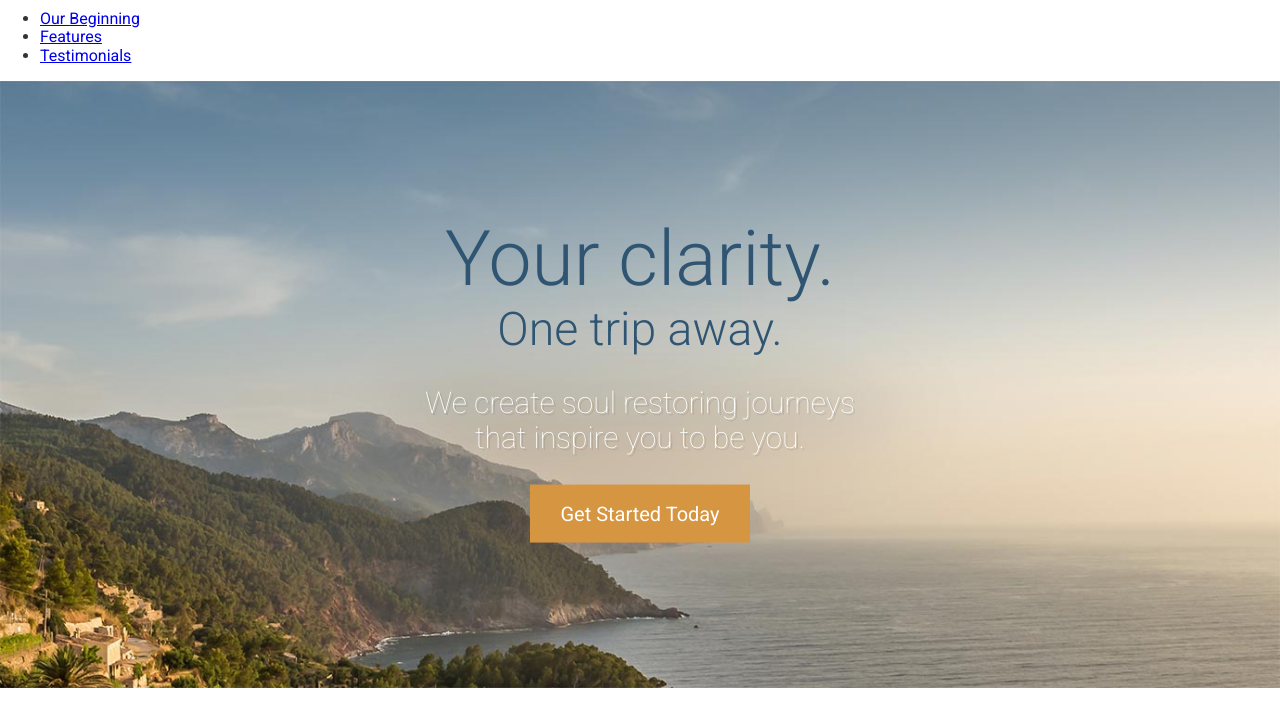
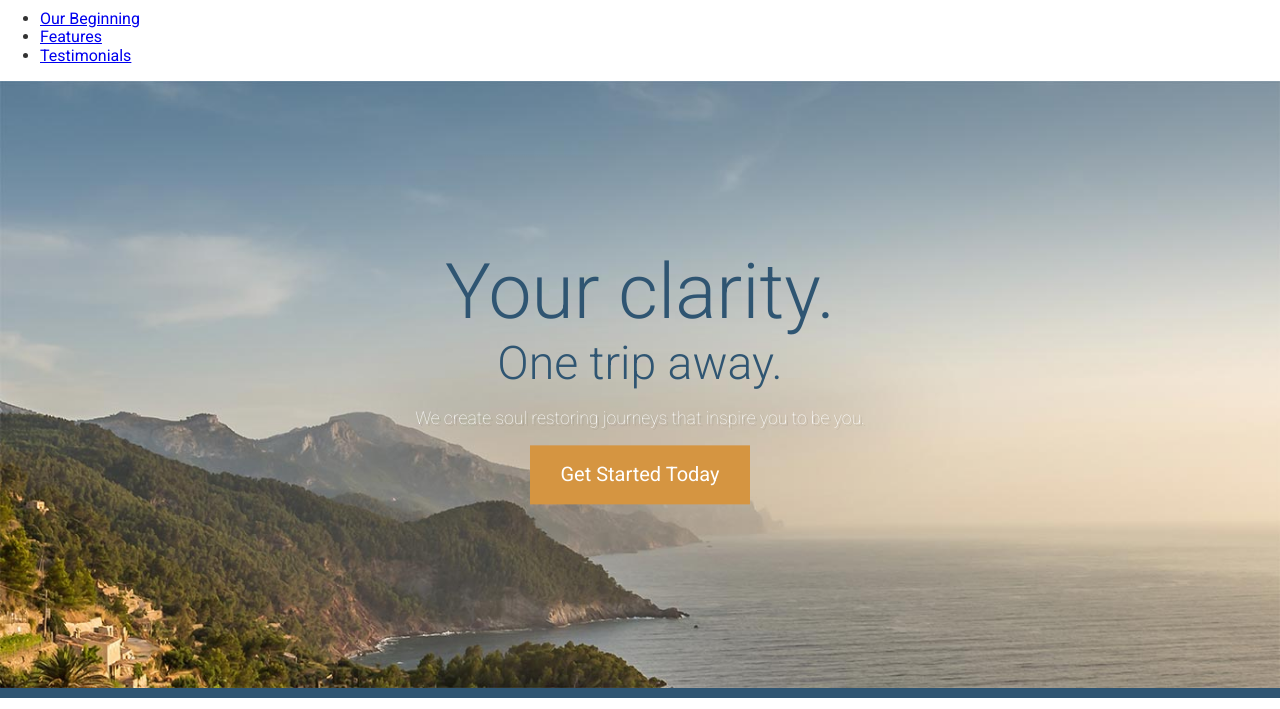
Before and after one commit to dilipthakor/travel, a website: page app/index.html in a window 1280 px wide. Shown: the part 82-791 px from the top of the page. Drawn offline with Linux system fonts and the light colour scheme.

Commit message:
all responcive completed in large hero

```diff
--- a/app/assets/styles/modules/_btn.css
+++ b/app/assets/styles/modules/_btn.css
@@ -12,8 +12,11 @@
   }
 
   &--large{
-    font-size: 1.25rem;
     padding: 1.1rem 1.9rem;
+
+    @mixin atSmall {
+      font-size: 1.25rem;
+    }
 
   }
 
--- a/app/assets/styles/modules/_large-hero.css
+++ b/app/assets/styles/modules/_large-hero.css
@@ -1,5 +1,10 @@
 .large-hero{
+  border-bottom: 10px solid $mainBlue;
   position: relative;
+
+&__image{
+  display: block;
+}
 
 &__text-content {
     position: absolute;
@@ -14,26 +19,20 @@
     font-weight: 300;
     color: $mainBlue;
     margin: 0;
-    font-size: 1.1rem;
+    font-size: 2.4rem;
 
   @mixin atSmall {
-    font-size: 2rem;
+    font-size: 4.8rem;
   }
 
-  @mixin atMedium {
-    font-size: 3.2rem;
-  }
 
-  @mixin atLarge {
-    font-size: 4.8rem;
-  }
   }
 
 
   &__subtitle {
     font-weight: 300;
     color: $mainBlue;
-    font-size: 1.1rem;
+    font-size: 1.5rem;
     margin: 0;
 
     @mixin atSmall {
@@ -43,12 +42,16 @@
 
   &__description{
     color: #FFF;
-    font-size: 1.875rem;
+    font-size: 1.1rem;
     font-weight: 100;
     text-shadow: 2px 2px 0 rgba(0,0,0,0.1);
     max-width: 30rem;
     margin-left: auto;
     margin-right: auto;
+
+    @mixin atSmall{
+      font-size: 1.875 rem;
+    }
   }
 
 }
--- /dev/null
+++ b/app/assets/styles/modules/_wrapper.css
@@ -0,0 +1,4 @@
+.wrapper{
+  padding-left: 18px;
+  padding-right: 18px;
+}
--- a/app/assets/styles/styles.css
+++ b/app/assets/styles/styles.css
@@ -5,3 +5,4 @@
 @import "modules/_large-hero";
 @import "modules/_large-hero";
 @import "modules/_btn";
+@import "modules/_wrapper";
--- a/app/index.html
+++ b/app/index.html
@@ -28,13 +28,15 @@
       <source srcset="assets/images/hero--large.jpg 1920, assets/images/hero--large-hi-dpi.jpg 3840w" media="(min-width: 1380px)">
       <source srcset="assets/images/hero--medium.jpg 1380w,assets/images/hero--medium-hi-dpi.jpg 2760w" media="(min-width: 990px)">
       <source srcset="assets/images/hero--small.jpg 990w, assets/images/hero--small-hi-dpi.jpg 1980w" media="(min-width: 640px)">
-      <img srcset="assets/images/hero--smaller.jpg 640w, assets/images/hero--smaller-hi-dpi.jpg 1280w" alt="coastal view of ocean and mountains">
+      <img srcset="assets/images/hero--smaller.jpg 640w, assets/images/hero--smaller-hi-dpi.jpg 1280w" alt="coastal view of ocean and mountains" class="large-hero__image">
   </picture>
     <div class= "large-hero__text-content">
-      <h1 class="large-hero__title">Your clarity.</h1>
-      <h2 class="large-hero__subtitle">One trip away.</h2>
-      <p class="large-hero__description">We create soul restoring journeys that inspire you to be you.</p>
-      <p><a href="#" class="btn btn--orange btn--large">Get Started Today</a></p>
+      <div class="wrapper">
+        <h1 class="large-hero__title">Your clarity.</h1>
+        <h2 class="large-hero__subtitle">One trip away.</h2>
+        <p class="large-hero__description">We create soul restoring journeys that inspire you to be you.</p>
+        <p><a href="#" class="btn btn--orange btn--large">Get Started Today</a></p>
+     </div>
     </div>
   </div>
 
--- a/app/temp/styles/styles.css
+++ b/app/temp/styles/styles.css
@@ -461,8 +461,13 @@ img{
 }
 
 .large-hero{
+  border-bottom: 10px solid #2f5572;
   position: relative;
 
+}
+
+.large-hero__image{
+  display: block;
 }
 
 .large-hero__text-content {
@@ -479,34 +484,24 @@ img{
     font-weight: 300;
     color: #2f5572;
     margin: 0;
-    font-size: 1.1rem;
+    font-size: 2.4rem;
+
+
   }
 
 @media (min-width: 530px) {
 
 .large-hero__title {
-    font-size: 2rem
-  }
-  }
+    font-size: 4.8rem
 
-@media(min-width: 800px){
 
-.large-hero__title {
-    font-size: 3.2rem
-  }
-  }
-
-@media(min-width: 1200px){
-
-.large-hero__title {
-    font-size: 4.8rem
   }
   }
 
 .large-hero__subtitle {
     font-weight: 300;
     color: #2f5572;
-    font-size: 1.1rem;
+    font-size: 1.5rem;
     margin: 0;
   }
 
@@ -519,12 +514,19 @@ img{
 
 .large-hero__description{
     color: #FFF;
-    font-size: 1.875rem;
+    font-size: 1.1rem;
     font-weight: 100;
     text-shadow: 2px 2px 0 rgba(0,0,0,0.1);
     max-width: 30rem;
     margin-left: auto;
     margin-right: auto;
+  }
+
+@media (min-width: 530px) {
+
+.large-hero__description{
+      font-size: 1.875 rem
+  }
   }
 
 .btn{
@@ -542,7 +544,19 @@ img{
   }
 
 .btn--large{
-    font-size: 1.25rem;
     padding: 1.1rem 1.9rem;
 
   }
+
+@media (min-width: 530px) {
+
+.btn--large{
+      font-size: 1.25rem
+
+  }
+  }
+
+.wrapper{
+  padding-left: 18px;
+  padding-right: 18px;
+}
```
